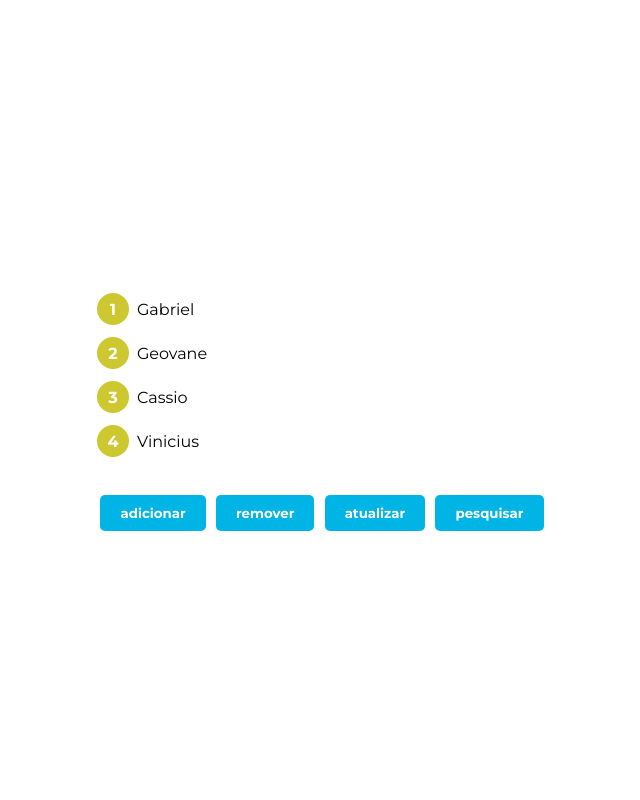
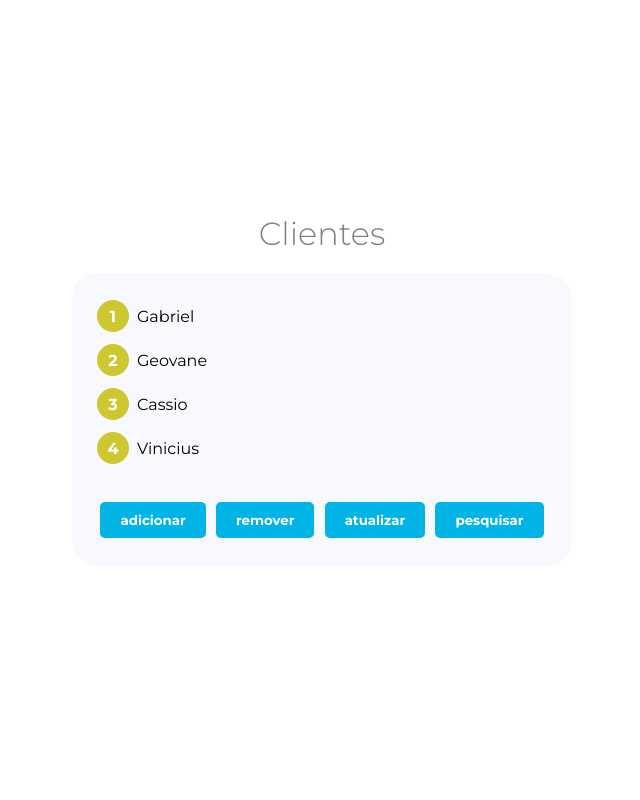
Before and after one commit to cassioegc/crud-flask, a Flask app: page /clients/ in a window 1280 px wide. Shown: the whole page, without its empty margins (318-958 px from the left). Run offline with Flask 2, Linux system fonts and the light colour scheme.

Commit message:
atualizar css

```diff
--- a/static/css/clients.css
+++ b/static/css/clients.css
@@ -1,12 +1,38 @@
 @import url("./home_landing.css");
 
-.clients {
+body {
+  overflow: unset;
+  overflow-x: hidden;
   min-height: 100vh;
-  min-width: 100vw;
   display: flex;
   justify-content: center;
   align-items: center;
   flex-direction: column;
+}
+
+h1 {
+  text-align: center;
+  font-weight: 100;
+  color: gray;
+  animation-name: header;
+  animation-fill-mode: backwards;
+  animation-duration: 1s;
+  animation-delay: 0.5s;
+}
+
+.clients {
+  margin: 20px 0px;
+  display: flex;
+  justify-content: center;
+  align-items: center;
+  flex-direction: column;
+  background: ghostwhite;
+  border-radius: 25px;
+  padding-bottom: 25px;
+  animation-name: clients;
+  animation-fill-mode: backwards;
+  animation-delay: 0.3s;
+  animation-duration: 1s;
 }
 
 .list {
@@ -171,3 +197,25 @@ a {
     opacity: 1;
   }
 }
+
+@keyframes clients {
+  0% {
+    transform: translateY(-100%);
+    opacity: 0;
+  }
+  100% {
+    transform: translateY(0%);
+    opacity: 1;
+  }
+}
+
+@keyframes header {
+  0% {
+    transform: translateY(100%);
+    opacity: 0;
+  }
+  100% {
+    transform: translateY(0%);
+    opacity: 1;
+  }
+}
--- a/templates/clients.html
+++ b/templates/clients.html
@@ -6,6 +6,9 @@
 </head>
 
 <body>
+  <div class="title">
+    <h1>Clientes</h1>
+  </div>
   <div class="clients">
     <div class="list">
       <ul>
```
